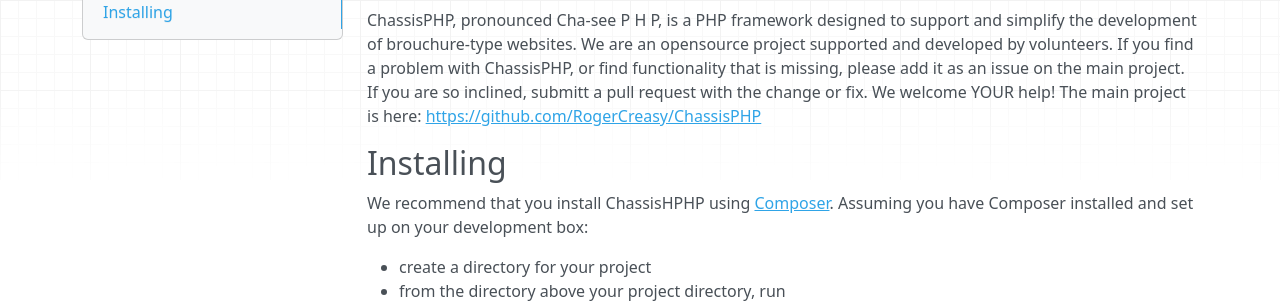
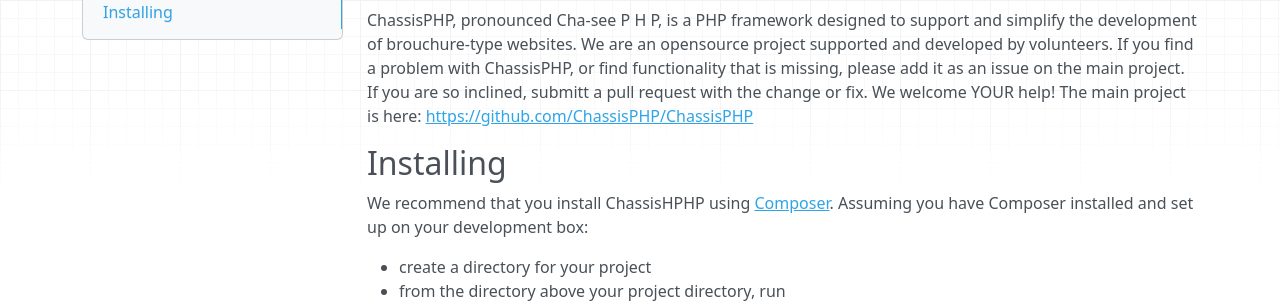
Before and after one commit to ChassisPHP/ChassisPHP-Website, an MkDocs documentation site: the page built from docs/index.md, in a window 1280 px wide. Shown: the part 126-429 px from the top of the page. Built offline with MkDocs 1.6.1, drawn with Linux system fonts in a browser that asks for light colours; nearby versions of some CDN libraries; some of the changed lines change nothing that is shown.

Commit message:
change link

```diff
--- a/docs/index.md
+++ b/docs/index.md
@@ -4,7 +4,7 @@
 of brouchure-type websites. We are an opensource project supported and developed by volunteers. If you find a
 problem with ChassisPHP, or find functionality that is missing, please add it as an issue on the main project.
 If you are so inclined, submitt a pull request with the change or fix. We welcome YOUR help! The main project
-is here: [https://github.com/RogerCreasy/ChassisPHP](https://github.com/RogerCreasy/ChassisPHP)
+is here: [https://github.com/ChassisPHP/ChassisPHP](https://github.com/ChassisPHP/ChassisPHP)
 
 ## Installing
 
```
Also changed, not shown: site/404.html, site/index.html, site/sitemap.xml, 2 other files.
